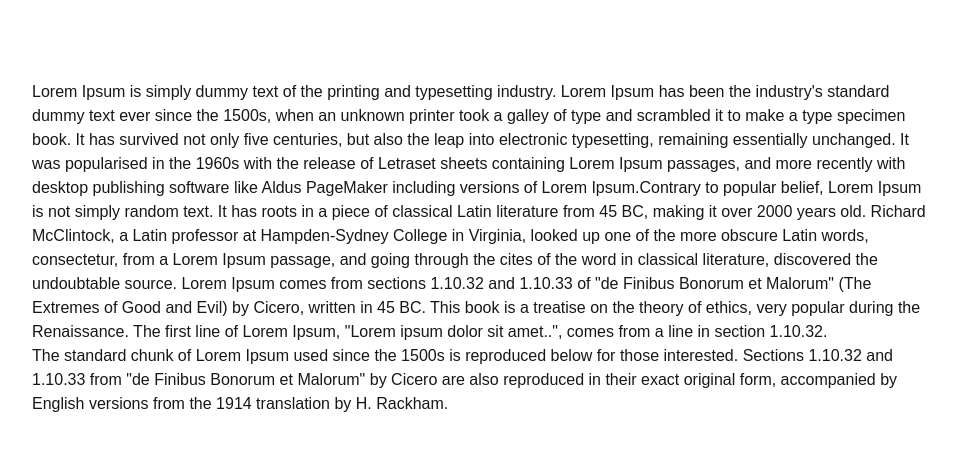
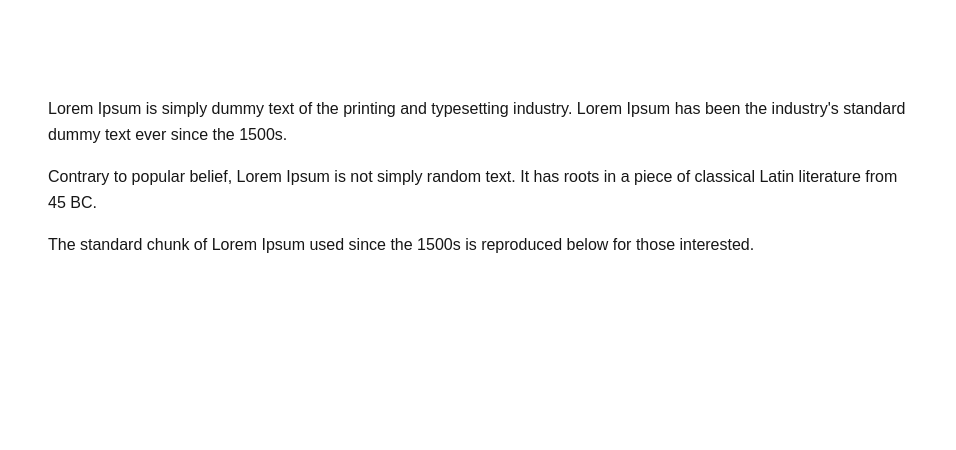
Before and after one commit to harshith-ashvi/react-machine-coding, a Next.js app: page /highlight-text in a window 1280 px wide. Shown: the top 450 px of the page, without its empty margins (160-1116 px from the left). Built offline with nearby package versions, Linux system fonts and the light colour scheme.

Commit message:
refactor: update highlight text component

```diff
--- a/src/app/highlight-text/page.tsx
+++ b/src/app/highlight-text/page.tsx
@@ -2,61 +2,66 @@
 
 import { RefObject, useEffect, useRef, useState } from "react";
 
-type DataInterface = {
+type SelectionData = {
   showTools: boolean;
   x: number;
   y: number;
+  width: number;
   selectedText: string;
-  width: number;
 };
 
-const initialData: DataInterface = {
+const initialData: SelectionData = {
   showTools: false,
   x: 0,
   y: 0,
+  width: 0,
   selectedText: "",
-  width: 0,
 };
 
-const useSelectionText = (containerRef: RefObject<HTMLDivElement | null>) => {
-  const [data, setData] = useState({
-    showTools: false,
-    x: 0,
-    y: 0,
-    selectedText: "",
-    width: 0,
-  });
+const useSelectionText = (containerRef: RefObject<HTMLElement | null>) => {
+  const [data, setData] = useState<SelectionData>(initialData);
 
   const handleMouseUp = () => {
     const selection = window.getSelection();
 
-    const startNode = selection?.getRangeAt(0).startContainer.parentNode;
-
-    const endNode = selection?.getRangeAt(0).endContainer.parentNode;
-
-    if (
-      !startNode?.isSameNode(containerRef.current) ||
-      !startNode?.isSameNode(endNode || null)
-    ) {
+    if (!selection || selection.rangeCount === 0) {
       setData(initialData);
-      return initialData;
+      return;
     }
 
-    const rect = selection?.getRangeAt(0).getBoundingClientRect();
-    if (!rect?.width) {
+    const range = selection.getRangeAt(0);
+    const selectedText = selection.toString().trim();
+
+    if (!selectedText) {
       setData(initialData);
-      return initialData;
+      return;
     }
 
-    if (selection?.toString()) {
-      setData({
-        x: rect.x,
-        y: rect.y + window.scrollY - 25,
-        showTools: true,
-        selectedText: selection.toString(),
-        width: rect.width,
-      });
+    // Ensure selection is inside container
+    const container = containerRef.current;
+    if (!container) return;
+
+    const startNode = range.startContainer;
+    const endNode = range.endContainer;
+
+    if (!container.contains(startNode) || !container.contains(endNode)) {
+      setData(initialData);
+      return;
     }
+
+    const rect = range.getBoundingClientRect();
+    if (rect.width === 0 || rect.height === 0) {
+      setData(initialData);
+      return;
+    }
+
+    setData({
+      showTools: true,
+      selectedText,
+      x: rect.left + rect.width / 2,
+      y: rect.top - 40,
+      width: rect.width,
+    });
   };
 
   useEffect(() => {
@@ -71,76 +76,60 @@ const useSelectionText = (containerRef: RefObject<HTMLDivElement | null>) => {
   return data;
 };
 
-const HighlightText = () => {
+export default function HighlightText() {
   const containerRef = useRef<HTMLDivElement | null>(null);
-  const data: DataInterface = useSelectionText(containerRef);
+  const selection = useSelectionText(containerRef);
+
   return (
-    <div className="max-w-4xl mx-auto pt-20 min-h-screen text-left selection:bg-amber-200 selection:text-black">
-      {data.showTools && (
-        // position the popover according to the need
-        <span
+    <div className="relative max-w-4xl mx-auto pt-24 px-4">
+      {selection.showTools && (
+        <div
           style={{
-            position: "absolute",
-            left: `${data.x + data.width / 4}px`,
-            top: `${data.y}px`,
-            width: data.width / 2,
+            position: "fixed",
+            left: selection.x,
+            top: selection.y,
+            transform: "translateX(-50%)",
           }}
-          className="bg-white flex items-center gap-2 px-2 py-1 rounded-lg"
+          className="flex gap-2 items-center bg-white shadow-lg border rounded-lg px-3 py-2 z-50"
         >
-          {/* twitter icon */}
-          <svg style={{ width: "24px", height: "24px" }} viewBox="0 0 24 24">
-            <path
-              fill="#000000"
-              d="M22.46,6C21.69,6.35 20.86,6.58 20,6.69C20.88,6.16 21.56,5.32 21.88,4.31C21.05,4.81 20.13,5.16 19.16,5.36C18.37,4.5 17.26,4 16,4C13.65,4 11.73,5.92 11.73,8.29C11.73,8.63 11.77,8.96 11.84,9.27C8.28,9.09 5.11,7.38 3,4.79C2.63,5.42 2.42,6.16 2.42,6.94C2.42,8.43 3.17,9.75 4.33,10.5C3.62,10.5 2.96,10.3 2.38,10C2.38,10 2.38,10 2.38,10.03C2.38,12.11 3.86,13.85 5.82,14.24C5.46,14.34 5.08,14.39 4.69,14.39C4.42,14.39 4.15,14.36 3.89,14.31C4.43,16 6,17.26 7.89,17.29C6.43,18.45 4.58,19.13 2.56,19.13C2.22,19.13 1.88,19.11 1.54,19.07C3.44,20.29 5.7,21 8.12,21C16,21 20.33,14.46 20.33,8.79C20.33,8.6 20.33,8.42 20.32,8.23C21.16,7.63 21.88,6.87 22.46,6Z"
-            />
-          </svg>
-          {/* edit icon */}
-          <svg style={{ width: "24px", height: "24px" }} viewBox="0 0 24 24">
-            <path
-              fill="#000000"
-              d="M18.5,1.15C17.97,1.15 17.46,1.34 17.07,1.73L11.26,7.55L16.91,13.2L22.73,7.39C23.5,6.61 23.5,5.35 22.73,4.56L19.89,1.73C19.5,1.34 19,1.15 18.5,1.15M10.3,8.5L4.34,14.46C3.56,15.24 3.56,16.5 4.36,17.31C3.14,18.54 1.9,19.77 0.67,21H6.33L7.19,20.14C7.97,20.9 9.22,20.89 10,20.12L15.95,14.16"
-            />
-          </svg>
-        </span>
+          {/* Twitter */}
+          <button
+            onClick={() => {
+              const url = `https://twitter.com/intent/tweet?text=${encodeURIComponent(
+                selection.selectedText,
+              )}`;
+              window.open(url, "_blank");
+            }}
+            className="hover:opacity-70"
+          >
+            🐦
+          </button>
+
+          {/* Example extra action */}
+          <button className="hover:opacity-70">✏️</button>
+        </div>
       )}
+
       <div
-        className="text-left selection:bg-amber-200 selection:text-black"
         ref={containerRef}
+        className="selection:bg-yellow-200 selection:text-black leading-relaxed"
       >
-        Lorem Ipsum is simply dummy text of the printing and typesetting
-        industry. Lorem Ipsum has been the industry&apos;s standard dummy text
-        ever since the 1500s, when an unknown printer took a galley of type and
-        scrambled it to make a type specimen book. It has survived not only five
-        centuries, but also the leap into electronic typesetting, remaining
-        essentially unchanged. It was popularised in the 1960s with the release
-        of Letraset sheets containing Lorem Ipsum passages, and more recently
-        with desktop publishing software like Aldus PageMaker including versions
-        of Lorem Ipsum.
-        <span className="mb-2">
+        <p>
+          Lorem Ipsum is simply dummy text of the printing and typesetting
+          industry. Lorem Ipsum has been the industry&apos;s standard dummy text
+          ever since the 1500s.
+        </p>
+
+        <p className="mt-4">
           Contrary to popular belief, Lorem Ipsum is not simply random text. It
-          has roots in a piece of classical Latin literature from 45 BC, making
-          it over 2000 years old. Richard McClintock, a Latin professor at
-          Hampden-Sydney College in Virginia, looked up one of the more obscure
-          Latin words, consectetur, from a Lorem Ipsum passage, and going
-          through the cites of the word in classical literature, discovered the
-          undoubtable source. Lorem Ipsum comes from sections 1.10.32 and
-          1.10.33 of &quot;de Finibus Bonorum et Malorum&quot; (The Extremes of
-          Good and Evil) by Cicero, written in 45 BC. This book is a treatise on
-          the theory of ethics, very popular during the Renaissance. The first
-          line of Lorem Ipsum, &quot;Lorem ipsum dolor sit amet..&quot;, comes
-          from a line in section 1.10.32.
-        </span>
-        <p>
-          {" "}
+          has roots in a piece of classical Latin literature from 45 BC.
+        </p>
+
+        <p className="mt-4">
           The standard chunk of Lorem Ipsum used since the 1500s is reproduced
-          below for those interested. Sections 1.10.32 and 1.10.33 from &quot;de
-          Finibus Bonorum et Malorum&quot; by Cicero are also reproduced in
-          their exact original form, accompanied by English versions from the
-          1914 translation by H. Rackham.
+          below for those interested.
         </p>
       </div>
     </div>
   );
-};
-
-export default HighlightText;
+}
```
